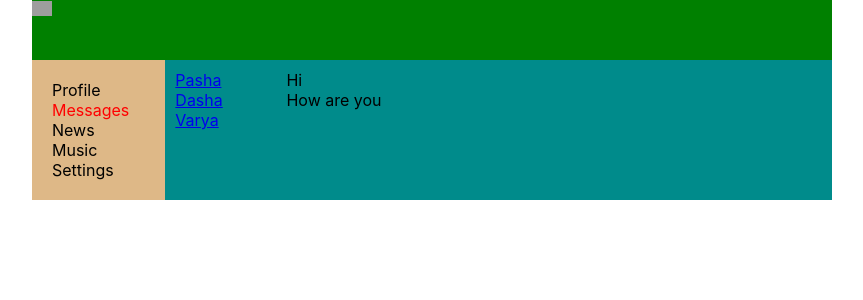
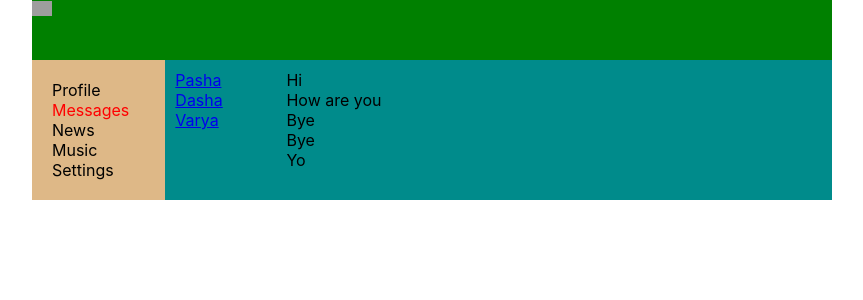
Before and after one commit to lavyshpavel/git-react-1, a React (Create React App) app: page /dialogs in a window 1280 px wide. Shown: the top 300 px of the page, without its empty margins (208-1071 px from the left). Built offline with nearby package versions, Linux system fonts and the light colour scheme; grey boxes are pictures that could not be loaded.

Commit message:
lesson 25 - metod massiva MAP

```diff
--- a/src/components/Dialogs/Dialogs.jsx
+++ b/src/components/Dialogs/Dialogs.jsx
@@ -6,7 +6,7 @@
     let path = '/dialogs/' + props.id;
 
     return (
-    <div className={style.dialog + ' ' + style.active} >
+        <div className={style.dialog + ' ' + style.active}>
             <NavLink to={path}>{props.name}</NavLink>
         </div>
     )
@@ -20,13 +20,13 @@
 
 const Dialogs = (props) => {
 
-    let dialogsData = [
+    let dialogs = [
         {id: 1, name: 'Pasha'},
         {id: 2, name: 'Dasha'},
         {id: 3, name: 'Varya'}
     ]
 
-    let messagesData = [
+    let messages = [
         {id: 1, message: 'Hi'},
         {id: 2, message: 'How are you'},
         {id: 3, message: 'Bye'},
@@ -34,19 +34,17 @@
         {id: 5, message: 'Yo'}
     ]
 
+    let dialogsElements = dialogs.map((d) => <DialogItem name={d.name} id={d.id}/>);
+
+    let messagesElements = messages.map(m => <Message message={m.message}/>);
+
     return (
         <div className={style.dialogs}>
             <div className={style.dialogsItems}>
-
-          <DialogItem name={dialogsData[0].name} id={dialogsData[0].id}/>
-          <DialogItem name={dialogsData[1].name} id={dialogsData[1].id}/>
-          <DialogItem name={dialogsData[2].name} id={dialogsData[2].id}/>
-
+                {dialogsElements}
             </div>
             <div className={style.messages}>
-          <Message message={messagesData[0].message}/>
-          <Message message={messagesData[1].message}/>
-
+                {messagesElements}
             </div>
         </div>
     )
--- a/src/components/Profile/MyPosts/MyPosts.jsx
+++ b/src/components/Profile/MyPosts/MyPosts.jsx
@@ -4,11 +4,15 @@
 
 const MyPosts = () => {
 
-    let postData = [
+    let posts = [
         {id: 1, message: 'Hi', likesCount: 10},
         {id: 2, message: 'How are you', likesCount: 20},
-        {id: 3, message: 'It is my first post', likesCount: 30}
+        {id: 3, message: 'It is my first post', likesCount: 30},
+        {id: 4, message: 'It is my first post', likesCount: 30},
+        {id: 5, message: 'It is my first post', likesCount: 30}
     ]
+
+    let postsElements = posts.map ( p => <Post message={p.message} likesCount={p.likesCount}/>);
 
     return (
         <div className={style.postsBlock}>
@@ -22,9 +26,11 @@
                 </div>
             </div>
             <div className={style.posts}>
-                <Post message={postData[0].message} likesCount={postData[0].likesCount}/>
-                <Post message={postData[1].message} likesCount={postData[1].likesCount}/>
-                <Post message={postData[2].message} likesCount={postData[2].likesCount}/>
+                { postsElements }
+
+                {/*<Post message={posts[0].message} likesCount={posts[0].likesCount}/>
+                <Post message={posts[1].message} likesCount={posts[1].likesCount}/>
+                <Post message={posts[2].message} likesCount={posts[2].likesCount}/>*/}
             </div>
         </div>
     );
```
Lines whose indentation alone changed are shown as unchanged.
